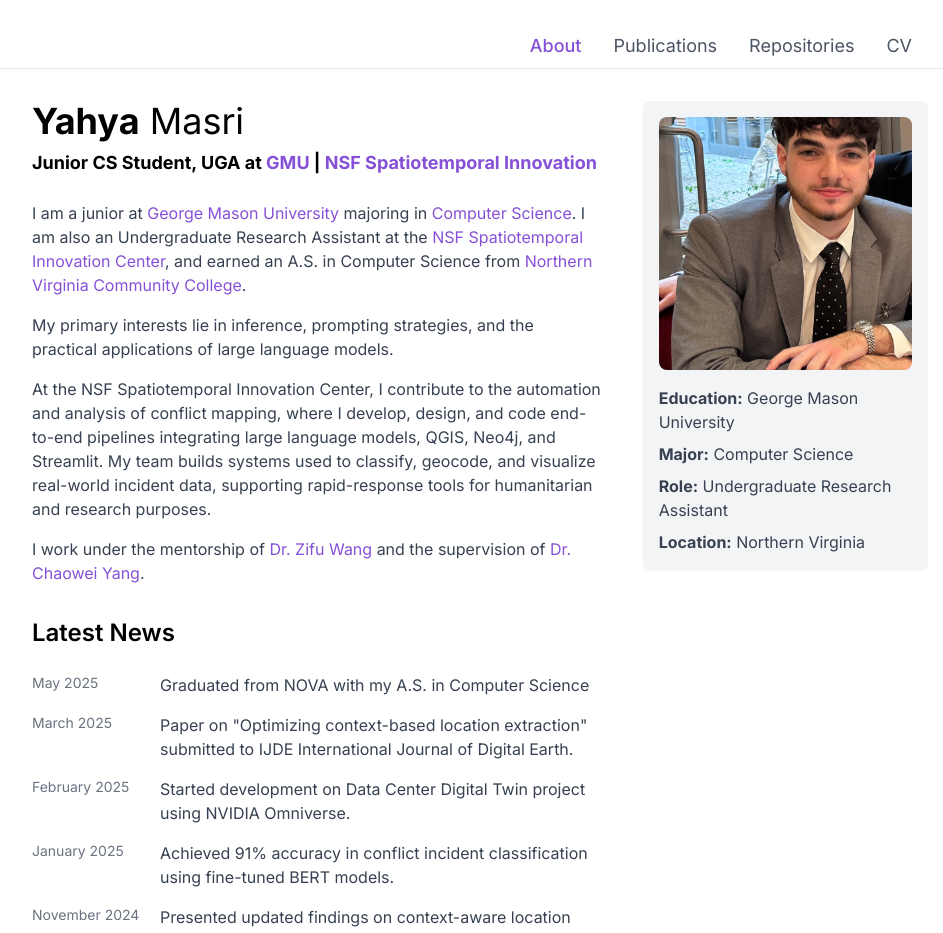
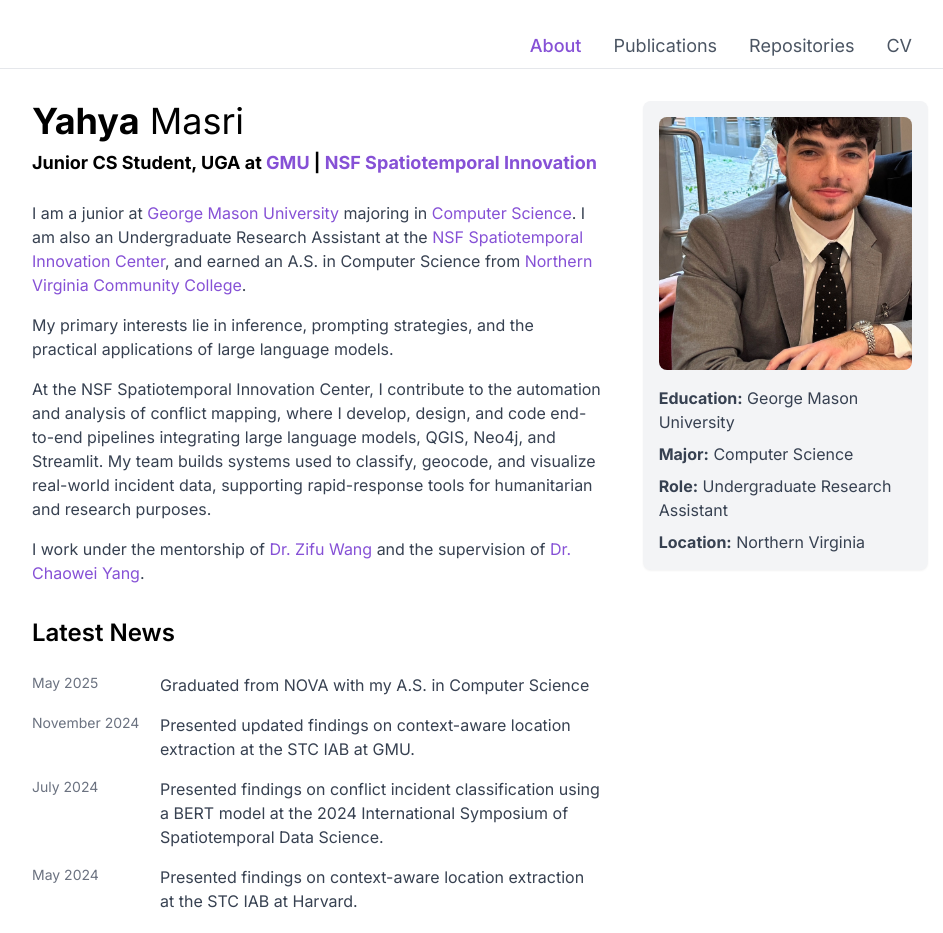
Before and after one commit to yahya3867/portfolio-website, a Next.js app: page / in a window 1280 px wide. Shown: the top 933 px of the page, without its empty margins (160-1103 px from the left). Built offline with nearby package versions, Linux system fonts and the light colour scheme.

Commit message:
Update page.tsx

```diff
--- a/app/page.tsx
+++ b/app/page.tsx
@@ -38,24 +38,6 @@
                       <a href="/graduation" className="text-gray-700 hover:text-[#8651d6]">
                         Graduated from NOVA with my A.S. in Computer Science
                       </a>
-                    </div>
-                  </li>
-                  <li className="flex items-start">
-                    <span className="text-sm text-gray-500 w-32 flex-shrink-0">March 2025</span>
-                    <div className="flex-1">
-                      <p className="text-gray-700">Paper on "Optimizing context-based location extraction" submitted to IJDE International Journal of Digital Earth.</p>
-                    </div>
-                  </li>
-                  <li className="flex items-start">
-                    <span className="text-sm text-gray-500 w-32 flex-shrink-0">February 2025</span>
-                    <div className="flex-1">
-                      <p className="text-gray-700">Started development on Data Center Digital Twin project using NVIDIA Omniverse.</p>
-                    </div>
-                  </li>
-                  <li className="flex items-start">
-                    <span className="text-sm text-gray-500 w-32 flex-shrink-0">January 2025</span>
-                    <div className="flex-1">
-                      <p className="text-gray-700">Achieved 91% accuracy in conflict incident classification using fine-tuned BERT models.</p>
                     </div>
                   </li>
                   <li className="flex items-start">
```
